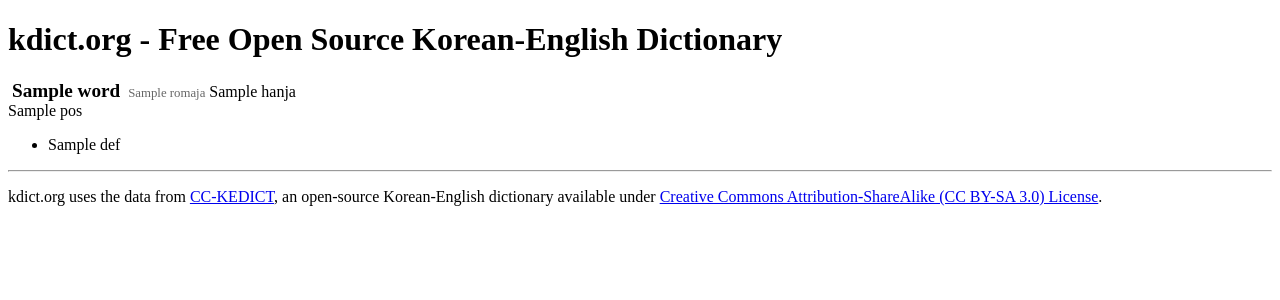
After one commit to mhagiwara/kdict.org, a Flask app: template templates/word.html in a window 1280 px wide. The commit adds this page. Shown: the top 300 px of the page. Run offline with Flask 2, Linux system fonts and the light colour scheme; the template is opened without the code that fills it: most values are stand-ins (such as "Sample title", 1, 10 or a date in 2020).

Commit message:
Implement word page

```diff
--- a/main.py
+++ b/main.py
@@ -1,7 +1,7 @@
 import os
 
 from elasticsearch import Elasticsearch
-from flask import Flask, render_template, request, send_from_directory
+from flask import Flask, render_template, request, send_from_directory, abort
 
 app = Flask(__name__)
 es = Elasticsearch(['es'])
@@ -31,6 +31,16 @@ def search():
 
     return render_template('search.html', hits=hits, query=query)
 
+@app.route('/word/<word_id>')
+def word(word_id):
+    res = es.search(index=KEDICT_INDEX, body={'query': {'match': {'word_id': word_id}}})
+    num_hits = res['hits']['total']['value']
+    if num_hits == 0:
+        abort(404)
+
+    entry = res['hits']['hits'][0]['_source']
+    return render_template('word.html', entry=entry)
+
 @app.route('/css/<path:path>')
 def send_js(path):
     return send_from_directory('css', path)
--- a/templates/base.html
+++ b/templates/base.html
@@ -21,6 +21,7 @@
     {% block content %}
     {% endblock %}
 
+    <hr/>
     <p>kdict.org uses the data from <a href="https://github.com/mhagiwara/cc-kedict">CC-KEDICT</a>, an open-source Korean-English dictionary available under <a href="https://creativecommons.org/licenses/by-sa/3.0/">Creative Commons Attribution-ShareAlike (CC BY-SA 3.0) License</a>.</p>
 </body>
 </html>
--- a/templates/search.html
+++ b/templates/search.html
@@ -10,7 +10,9 @@
     <ul>
     {% for hit in hits%}
         <li>
-            <span class="word">{{ hit['word'] }}</span>
+            <span class="word">
+                <a href="/word/{{ hit['word_id'] }}">{{ hit['word'] }}</a>
+            </span>
             <span class="romaja">{{ hit['romaja'] }}</span>
             <span class="defs">{{ hit['defs_all'] }}</span>
         </li>
--- /dev/null
+++ b/templates/word.html
@@ -0,0 +1,23 @@
+{% extends "base.html" %}
+
+{% block content %}
+
+<div>
+    <span class="word">{{ entry['word'] }}</span>
+    <span class="romaja">{{ entry['romaja'] }}</span>
+    <span class="hanja">{{ entry['hanja'] }}</span>
+</div>
+
+<div>
+    {{ entry['pos'] }}
+</div>
+
+<ul>
+    {% for def in entry['defs'] %}
+    <li>
+        {{ def['def'] }}
+    </li>
+    {% endfor %}
+</ul>
+
+{% endblock %}
```
Also changed, not shown: index.py (+23 -5 lines).
